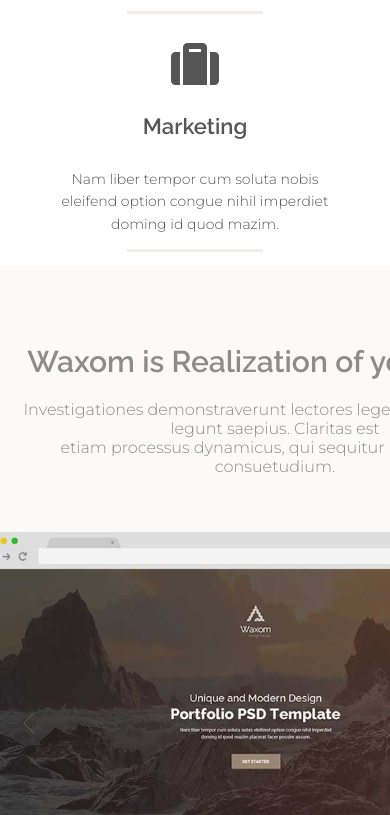
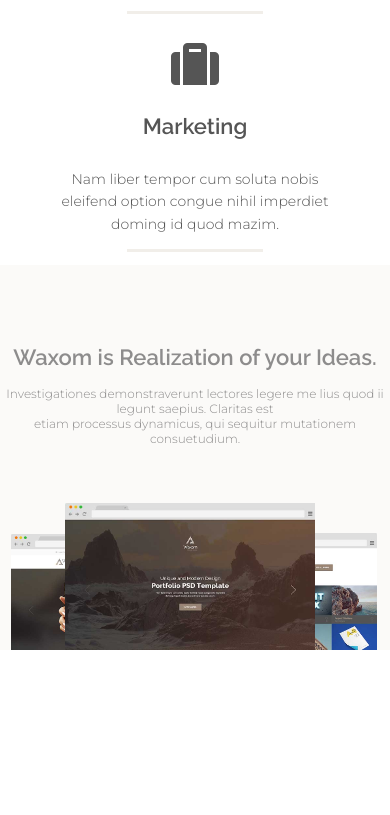
Before and after one commit to NazarStolyar/Waxon-Lending-Page, a plain HTML site: page index.html in a window 390 px wide. Shown: the part 1456-2271 px from the top of the page. After the commit the page ends 2106 px from the top, so only its background shows below. Drawn offline with nearby package versions, Linux system fonts and the light colour scheme.

Commit message:
responsiv block service

```diff
--- a/css/main.css
+++ b/css/main.css
@@ -611,6 +611,20 @@ body {
     .header {
         height: 770px;
     }
+    .waxomImg {
+        top: 131px;
+        width: 650px;
+    }
+    .waxomImg1 {
+        right: 223px;
+        bottom: 223px;
+        width: 600px;
+    }
+    .waxomImg2 {
+        left: 231px;
+        bottom: 569px;
+        width: 600px;
+    }
 }
 @media screen and (max-width: 1000px) {
     .logo {
@@ -748,6 +762,21 @@ body {
     .p_text_2 {
         left: 30%;
         font-size: 12px;
+    }
+    .waxomImg {
+        top: 106px;
+        width: 400px;
+        right: 5px;
+    }
+    .waxomImg1 {
+        right: 103px;
+        bottom: 97px;
+        width: 350px;
+    }
+    .waxomImg2 {
+        left: 101px;
+        bottom: 304px;
+        width: 350px
     }
 
 }
@@ -990,6 +1019,30 @@ body {
     }
     .container_service {
         flex-direction: column;
+    }
+    .waxom_h {
+        font-size: 22px;
+    }
+    .waxom_text {
+        font-size: 12px;
+    }
+    .waxom {
+        height: 385px;
+    }
+    .waxomImg {
+        top: 45px;
+        width: 250px;
+        right: 5px;
+    }
+    .waxomImg1 {
+        right: 84px;
+        bottom: 71px;
+        width: 200px;
+    }
+    .waxomImg2 {
+        left: 82px;
+        bottom: 189px;
+        width: 200px;
     }
 }
 
@@ -1308,4 +1361,25 @@ body {
     #mob_bg {
         height: 571px;
     }
+    .waxom_h {
+        font-size: 18px;
+    }
+    .waxom_text {
+        font-size: 10px;
+    }
+    .waxomImg {
+        top: 76px;
+        width: 230px;
+        right: 0px;
+    }
+    .waxomImg1 {
+        right: 67px;
+        bottom: 24px;
+        width: 170px;
+    }
+    .waxomImg2 {
+        left: 67px;
+        bottom: 123px;
+        width: 170px;
+    }
 }
```
